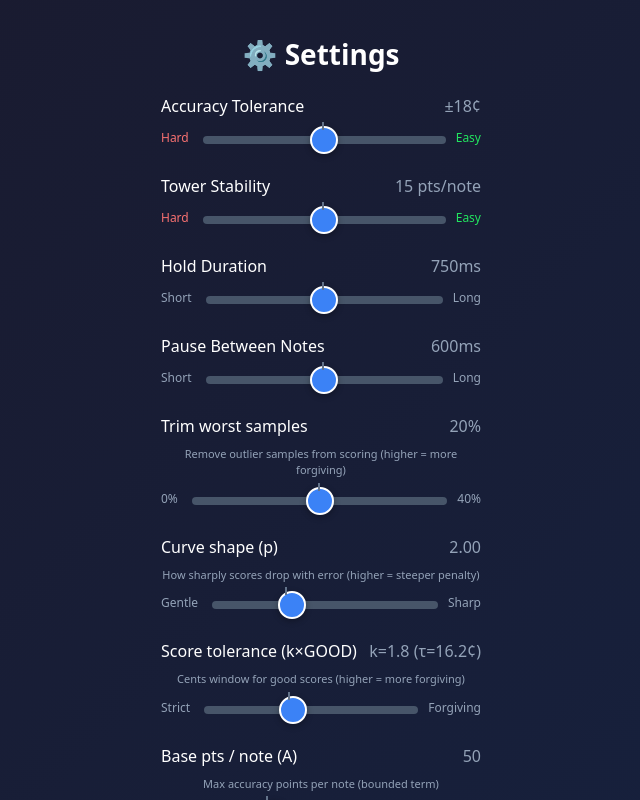
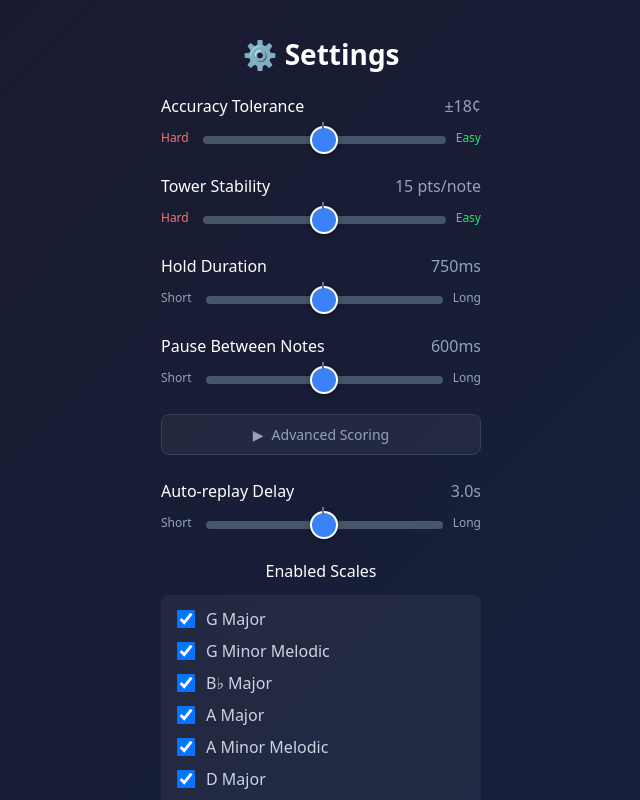
Before and after one commit to rwest/scales-tuner, a React (Vite) app: page / in a window 1280 px wide. Both pictures are taken after a click on the button "⚙️ Settings". Shown: the whole page, without its empty margins (319-959 px from the left). Built offline with nearby package versions, Linux system fonts and the light colour scheme.

Commit message:
Hide advanced scoring settings by default

```diff
--- a/src/scales-tuner.tsx
+++ b/src/scales-tuner.tsx
@@ -696,6 +696,7 @@ export default function ViolinTunerGame(): ReactNode {
   const [isAutoplayMode, setIsAutoplayMode] = useState<boolean>(false);
   const [updateAvailable, setUpdateAvailable] = useState<boolean>(false);
   const [replayProgress, setReplayProgress] = useState<number>(0);
+  const [showAdvancedScoring, setShowAdvancedScoring] = useState<boolean>(false);
   const replayAnimRef = useRef<number | null>(null);
 
   // Derived thresholds from settings
@@ -1618,6 +1619,32 @@ export default function ViolinTunerGame(): ReactNode {
           </div>
         </div>
 
+        {/* Advanced Scoring Section */}
+        <div style={{ width: '100%', maxWidth: 320, marginBottom: 24 }}>
+          <button
+            onClick={() => setShowAdvancedScoring(prev => !prev)}
+            style={{
+              width: '100%',
+              padding: '10px 0',
+              background: 'rgba(255,255,255,0.05)',
+              border: '1px solid #334155',
+              borderRadius: 8,
+              color: '#94a3b8',
+              fontSize: 14,
+              cursor: 'pointer',
+              display: 'flex',
+              alignItems: 'center',
+              justifyContent: 'center',
+              gap: 8,
+            }}
+          >
+            <span style={{ transform: showAdvancedScoring ? 'rotate(90deg)' : 'rotate(0deg)', transition: 'transform 0.2s', display: 'inline-block' }}>▶</span>
+            Advanced Scoring
+          </button>
+        </div>
+
+        {showAdvancedScoring && (<>
+
         {/* Score Outlier Trim Slider */}
         <div style={{ width: '100%', maxWidth: 320, marginBottom: 24 }}>
           <div style={{ color: '#fff', marginBottom: 8, display: 'flex', justifyContent: 'space-between' }}>
@@ -1907,6 +1934,8 @@ export default function ViolinTunerGame(): ReactNode {
             <span style={{ color: '#94a3b8', fontSize: 12 }}>Sharp</span>
           </div>
         </div>
+
+        </>)}
 
         {/* Auto-replay delay */}
         <div style={{ width: '100%', maxWidth: 320, marginBottom: 24 }}>
```
